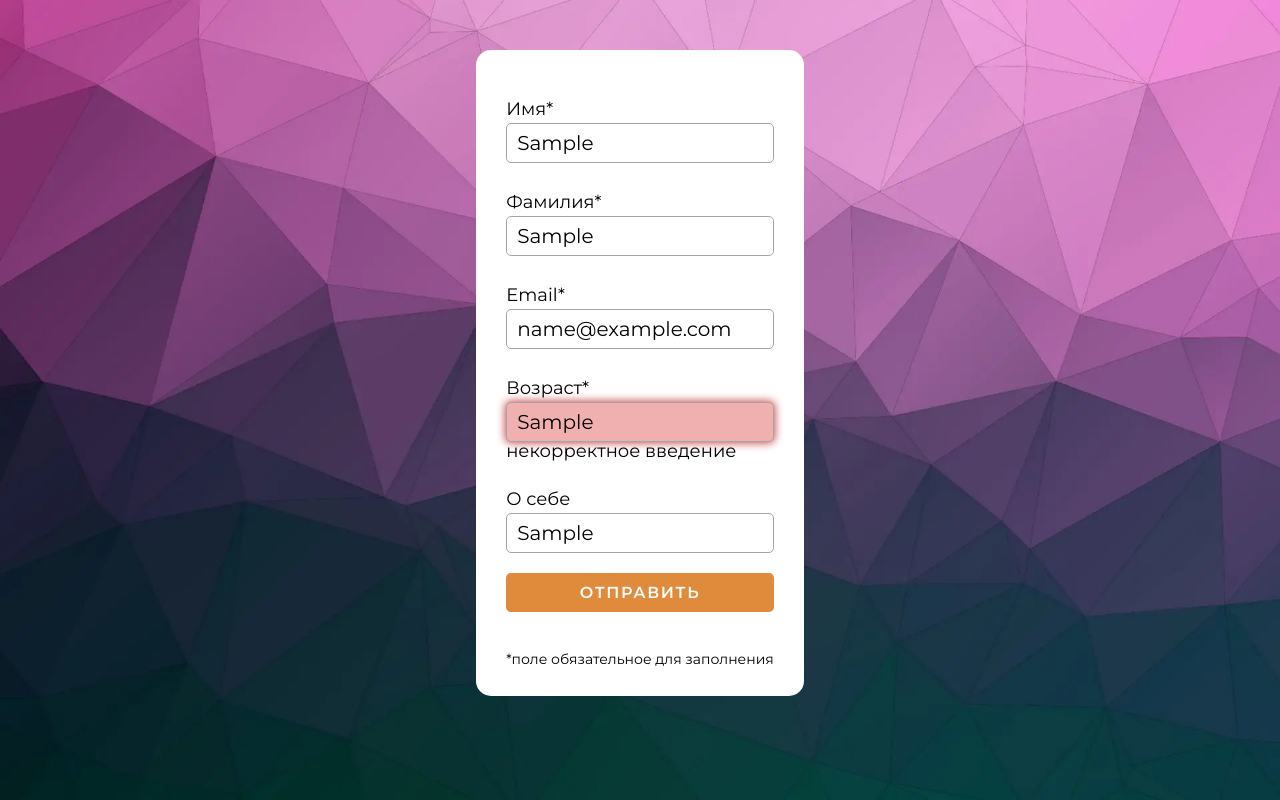
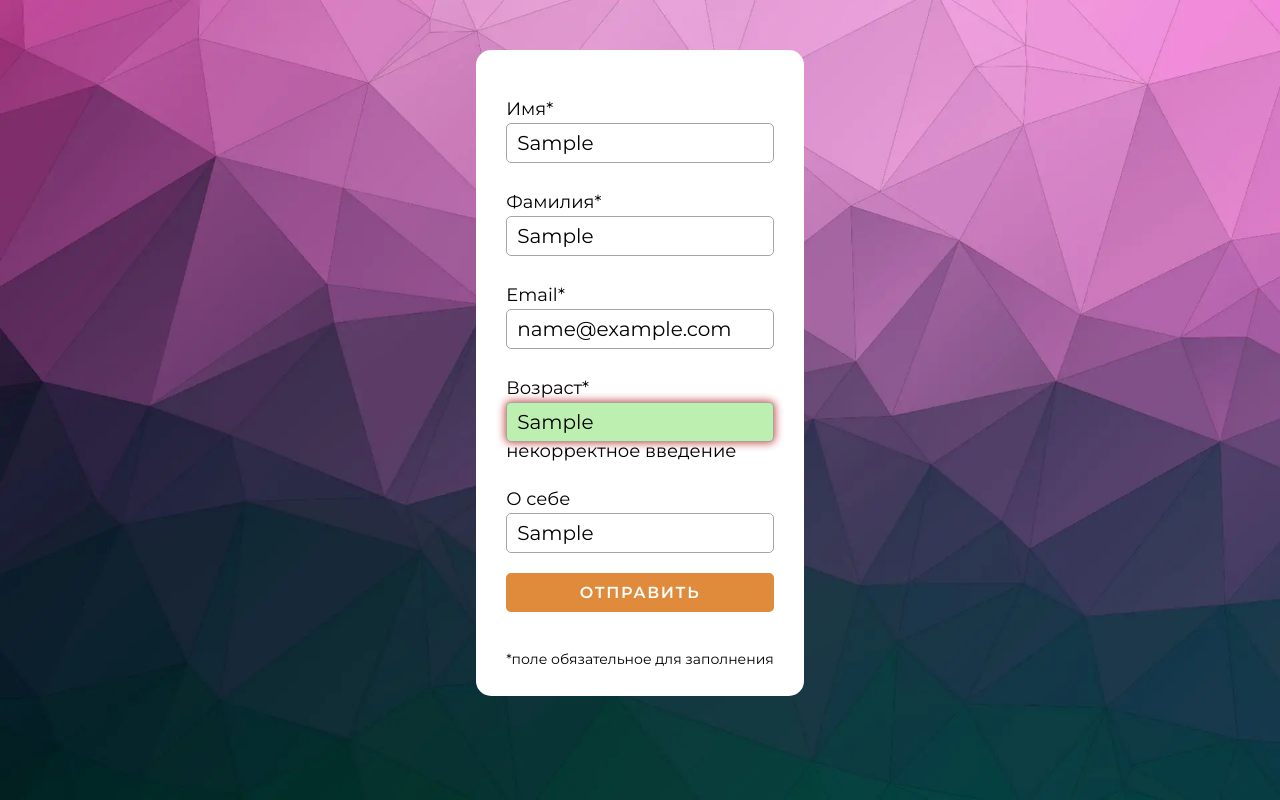
Before and after one commit to AnastasiaKolesova/validation, a plain HTML site: page index.html in a window 1280 px wide. Both pictures are taken after typing "Sample", "Sample", "name@example.com", "Sample", "Sample" into the empty fields and a click on the button "ОТПРАВИТЬ". Drawn offline with Linux system fonts and the light colour scheme.

Commit message:
Update style.css

```diff
--- a/css/style.css
+++ b/css/style.css
@@ -187,6 +187,12 @@ button[type=submit] {
   appearance: none;
 }
 
+input {
+-webkit-appearance: none;
+-moz-appearance: none;
+appearance: none;
+}
+
 .main-block__background {
   position: absolute;
   width: 100%;
@@ -230,6 +236,6 @@ button[type=submit] {
 
 .error {
 -webkit-box-shadow: 0 0 8px 1px #c74a4a;
-background-color: #f0b0b0;
+background-color: #bdf0b0;
 box-shadow: 0 0 8px 1px #c74a4a;
 }
```
